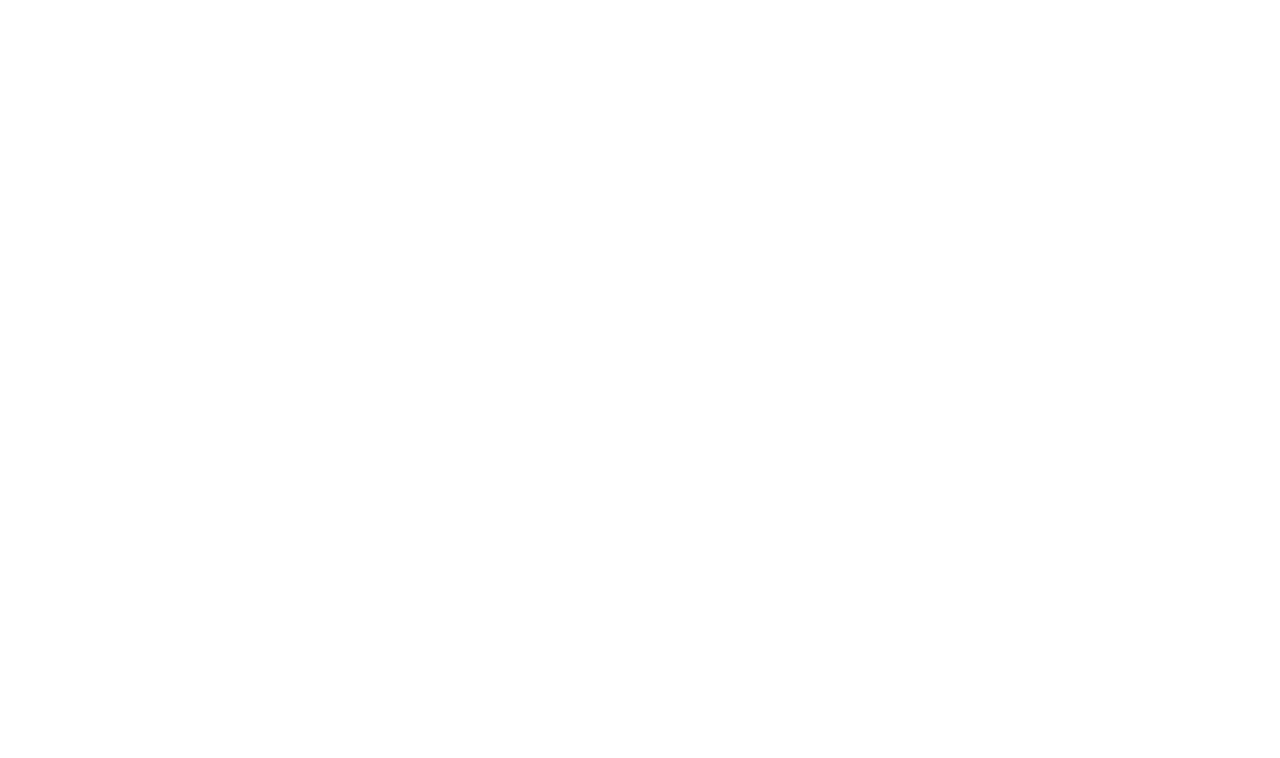
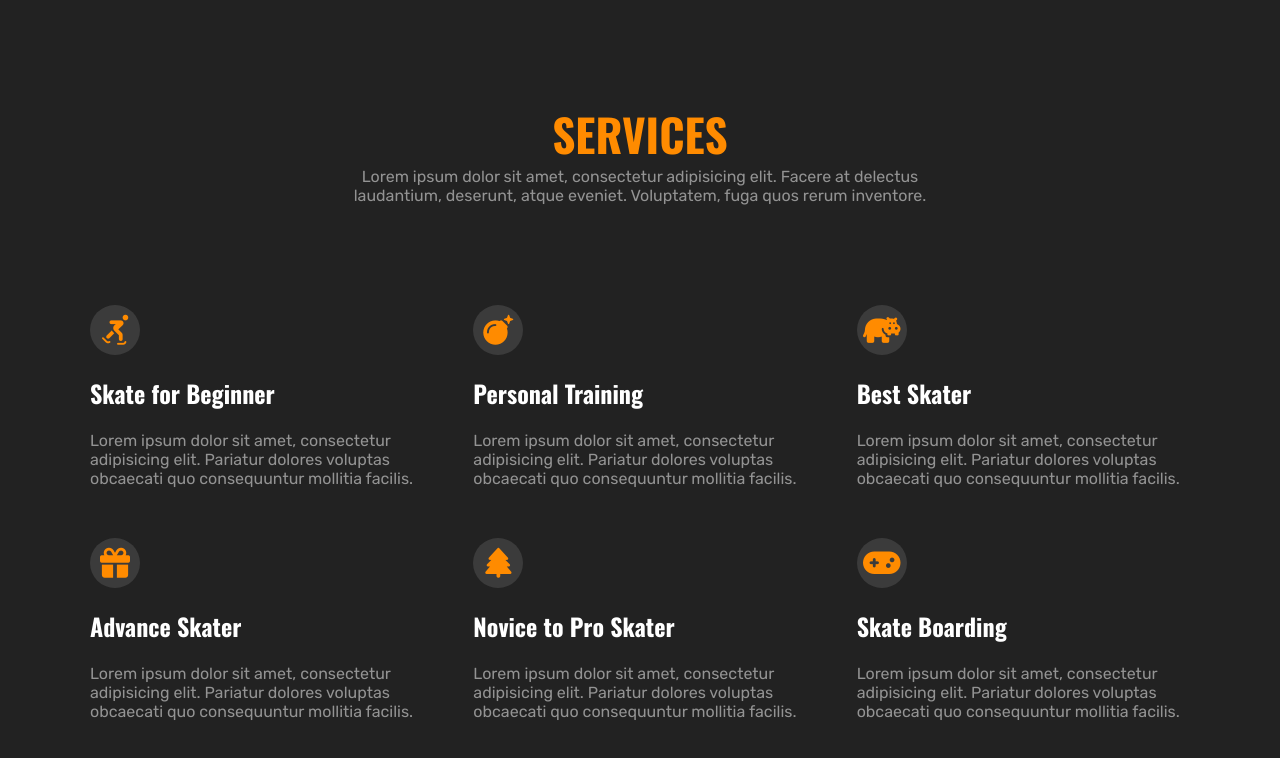
Before and after one commit to SFuadkhanEdu/team_work_2, a plain HTML site: page index.html in a window 1280 px wide. Drawn offline with nearby package versions, Linux system fonts and the light colour scheme.

Commit message:
Nihad added

```diff
--- a/assets/sass/base/_reset.scss
+++ b/assets/sass/base/_reset.scss
@@ -2,6 +2,7 @@
     padding: 0;
     margin: 0;
     box-sizing: border-box;
+    background-color: #222;
 }
 ul,ol,a{
     text-decoration: none;
--- a/assets/sass/main.scss
+++ b/assets/sass/main.scss
@@ -1,5 +1,7 @@
 @import "./base/reset.scss";
 @import "./base/typography";
+@import "./components/container";
+
 @import "./pages/home";
 @import "./layout/navbar";
 @import "./layout/footer";
--- a/assets/sass/pages/_services.scss
+++ b/assets/sass/pages/_services.scss
@@ -1,4 +1,78 @@
 #services {
   .container {
+    display: flex;
+    flex-direction: column;
+    gap: 100px;
+    .services {
+      h1 {
+        color: #ff8b00;
+        font-size: 45px;
+      }
+    }
+
+    .about {
+      p {
+        color: #939393;
+        text-align: center;
+      }
+    }
+
+    .cards{
+      display: grid;
+      grid-template-columns: auto auto auto;
+      gap: 50px;
+    }
+    @media only screen and (max-width: 850px) {
+     .cards{
+      grid-template-columns: auto auto;
+      }
+    }
+    @media only screen and (max-width: 500px) {
+      .cards{
+       grid-template-columns: auto ;
+       justify-content: center;
+       align-items: center;
+       }
+     }
+
+    .card{
+      display: flex;
+      flex-direction: column;
+      gap: 20px;
+    }
+
+    .card_icon {
+      height: 50px;
+      width: 50px;
+      background-color: #3b3b3b;
+      border-radius: 50%;
+      display: flex;
+      justify-content: center;
+      align-items: center;
+
+      i {
+        color: #ff8b00;
+        background-color: #3b3b3b;
+       font-size: 30px;
+      }
+    }
+
+    .card_name {
+      h2 {
+        color: white;
+      }
+    }
+
+    .card_about {
+      p {
+        color: #939393;
+      }
+    }
+
+    .section_name {
+      display: flex;
+      flex-direction: column;
+      align-items: center;
+    }
   }
 }
--- a/index.html
+++ b/index.html
@@ -1,29 +1,24 @@
 <!DOCTYPE html>
 <html lang="en">
+
 <head>
   <meta charset="UTF-8" />
   <meta name="viewport" content="width=device-width, initial-scale=1.0" />
   <title>Skater Page</title>
   <link rel="stylesheet" href="./assets/css/main.css" />
-    <link
-      rel="stylesheet"
-      href="https://cdnjs.cloudflare.com/ajax/libs/font-awesome/6.7.1/css/all.min.css"
+  <link rel="stylesheet" href="https://cdnjs.cloudflare.com/ajax/libs/font-awesome/6.7.1/css/all.min.css"
     integrity="sha512-5Hs3dF2AEPkpNAR7UiOHba+lRSJNeM2ECkwxUIxC1Q/FLycGTbNapWXB4tP889k5T5Ju8fs4b1P5z/iB4nMfSQ=="
-      crossorigin="anonymous"
-      referrerpolicy="no-referrer"
-    />
+    crossorigin="anonymous" referrerpolicy="no-referrer" />
   <link rel="preconnect" href="https://fonts.googleapis.com" />
   <link rel="preconnect" href="https://fonts.gstatic.com" crossorigin />
-    <link
-      href="https://fonts.googleapis.com/css2?family=Oswald:wght@200..700&family=Pacifico&display=swap"
-      rel="stylesheet"
-    />
+  <link href="https://fonts.googleapis.com/css2?family=Oswald:wght@200..700&family=Pacifico&display=swap"
+    rel="stylesheet" />
   <link href="https://unpkg.com/aos@2.3.1/dist/aos.css" rel="stylesheet" />
   <link
     href="https://fonts.googleapis.com/css2?family=Oswald:wght@200..700&family=Pacifico&family=Rubik:ital,wght@0,300..900;1,300..900&display=swap"
-      rel="stylesheet"
-    />
+    rel="stylesheet" />
 </head>
+
 <body>
   <!-- NAVBAR START  -->
   <nav>
@@ -39,7 +34,102 @@
 
     <!-- SERVICES START  -->
     <section id="services">
-        <div class="container"></div>
+      <div class="container">
+        <div class="section_name">
+          <div class="services">
+            <h1>
+              SERVICES
+            </h1>
+          </div>
+          <div class="about">
+            <p>
+              Lorem ipsum dolor sit amet, consectetur adipisicing elit. Facere at delectus <br> laudantium, deserunt,
+              atque
+              eveniet. Voluptatem, fuga quos rerum inventore.
+            </p>
+          </div>
+        </div>
+        <div class="cards">
+          <div class="card">
+            <div class="card_icon">
+              <i class="fa-solid fa-person-skating"></i>
+            </div>
+            <div class="card_name">
+              <h2>Skate for Beginner</h2>
+            </div>
+            <div class="card_about">
+              <p>Lorem ipsum dolor sit amet, consectetur <br> adipisicing elit. Pariatur dolores voluptas <br> obcaecati
+                quo
+                consequuntur mollitia facilis.</p>
+            </div>
+          </div>
+          <div class="card">
+            <div class="card_icon">
+              <i class="fa-solid fa-bomb"></i>
+            </div>
+            <div class="card_name">
+              <h2>Personal Training</h2>
+            </div>
+            <div class="card_about">
+              <p>Lorem ipsum dolor sit amet, consectetur <br> adipisicing elit. Pariatur dolores voluptas <br> obcaecati
+                quo
+                consequuntur mollitia facilis.</p>
+            </div>
+          </div>
+          <div class="card">
+            <div class="card_icon">
+              <i class="fa-solid fa-hippo"></i>
+            </div>
+            <div class="card_name">
+              <h2>Best Skater</h2>
+            </div>
+            <div class="card_about">
+              <p>Lorem ipsum dolor sit amet, consectetur <br> adipisicing elit. Pariatur dolores voluptas <br> obcaecati
+                quo
+                consequuntur mollitia facilis.</p>
+            </div>
+          </div>
+          <div class="card">
+            <div class="card_icon">
+              <i class="fa-solid fa-gift"></i>
+            </div>
+            <div class="card_name">
+              <h2>Advance Skater</h2>
+            </div>
+            <div class="card_about">
+              <p>Lorem ipsum dolor sit amet, consectetur <br> adipisicing elit. Pariatur dolores voluptas <br> obcaecati
+                quo
+                consequuntur mollitia facilis.</p>
+            </div>
+          </div>
+          <div class="card">
+            <div class="card_icon">
+              <i class="fa-solid fa-tree"></i>
+            </div>
+            <div class="card_name">
+              <h2>Novice to Pro Skater</h2>
+            </div>
+            <div class="card_about">
+              <p>Lorem ipsum dolor sit amet, consectetur <br> adipisicing elit. Pariatur dolores voluptas <br> obcaecati
+                quo
+                consequuntur mollitia facilis.</p>
+            </div>
+          </div>
+          <div class="card">
+            <div class="card_icon">
+              <i class="fa-solid fa-gamepad"></i>
+            </div>
+            <div class="card_name">
+              <h2>Skate Boarding</h2>
+            </div>
+            <div class="card_about">
+              <p>Lorem ipsum dolor sit amet, consectetur <br> adipisicing elit. Pariatur dolores voluptas <br> obcaecati
+                quo
+                consequuntur mollitia facilis.</p>
+            </div>
+          </div>
+        </div>
+      </div>
     </section>
     <!-- SERVICES END  -->
 
@@ -96,4 +186,5 @@
   </script>
   <script src="./assets/js/script.js"></script>
 </body>
+
 </html>
```
Also changed, not shown: assets/css/main.css, 1 other file. Lines whose indentation alone changed are shown as unchanged.
